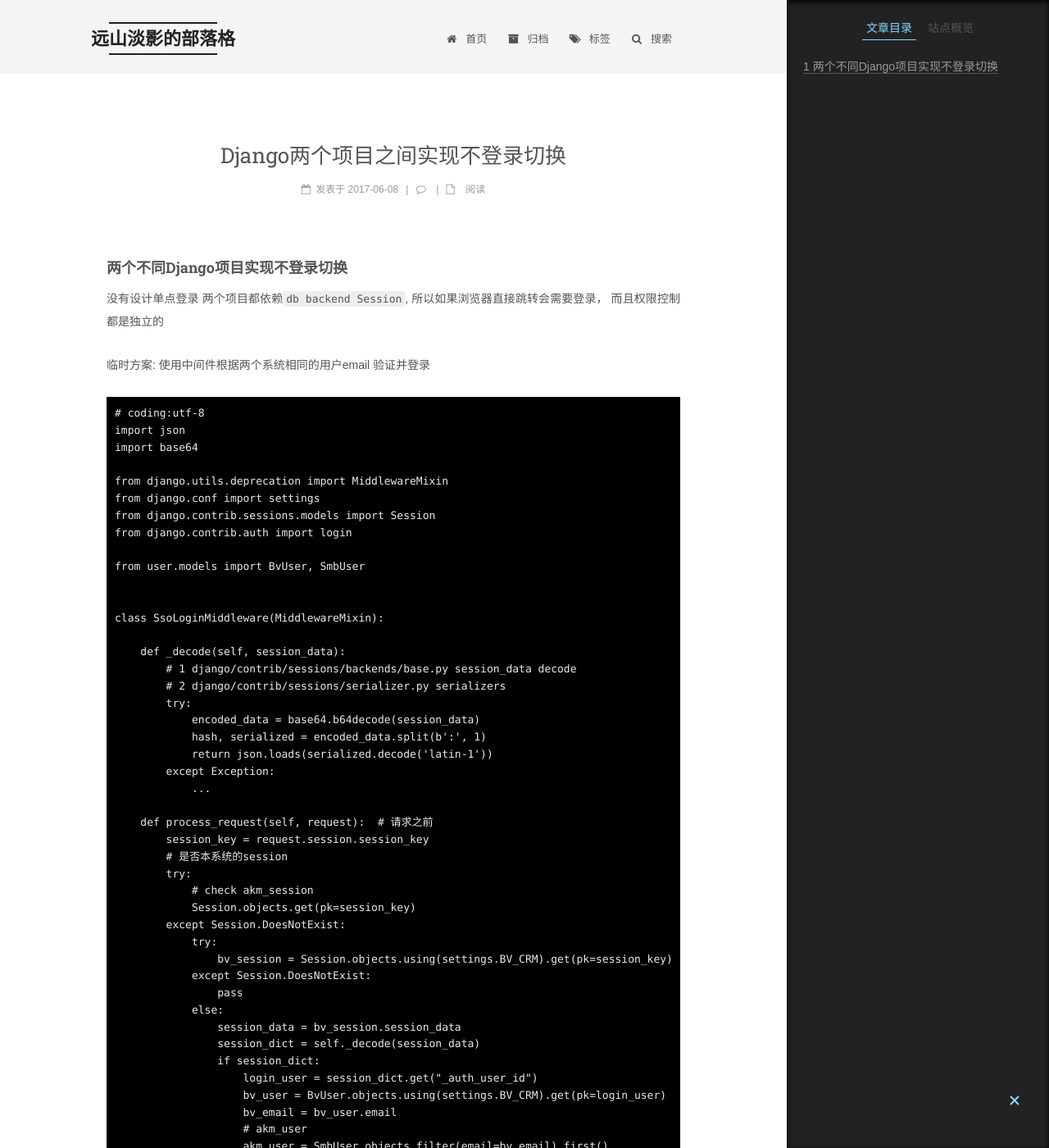
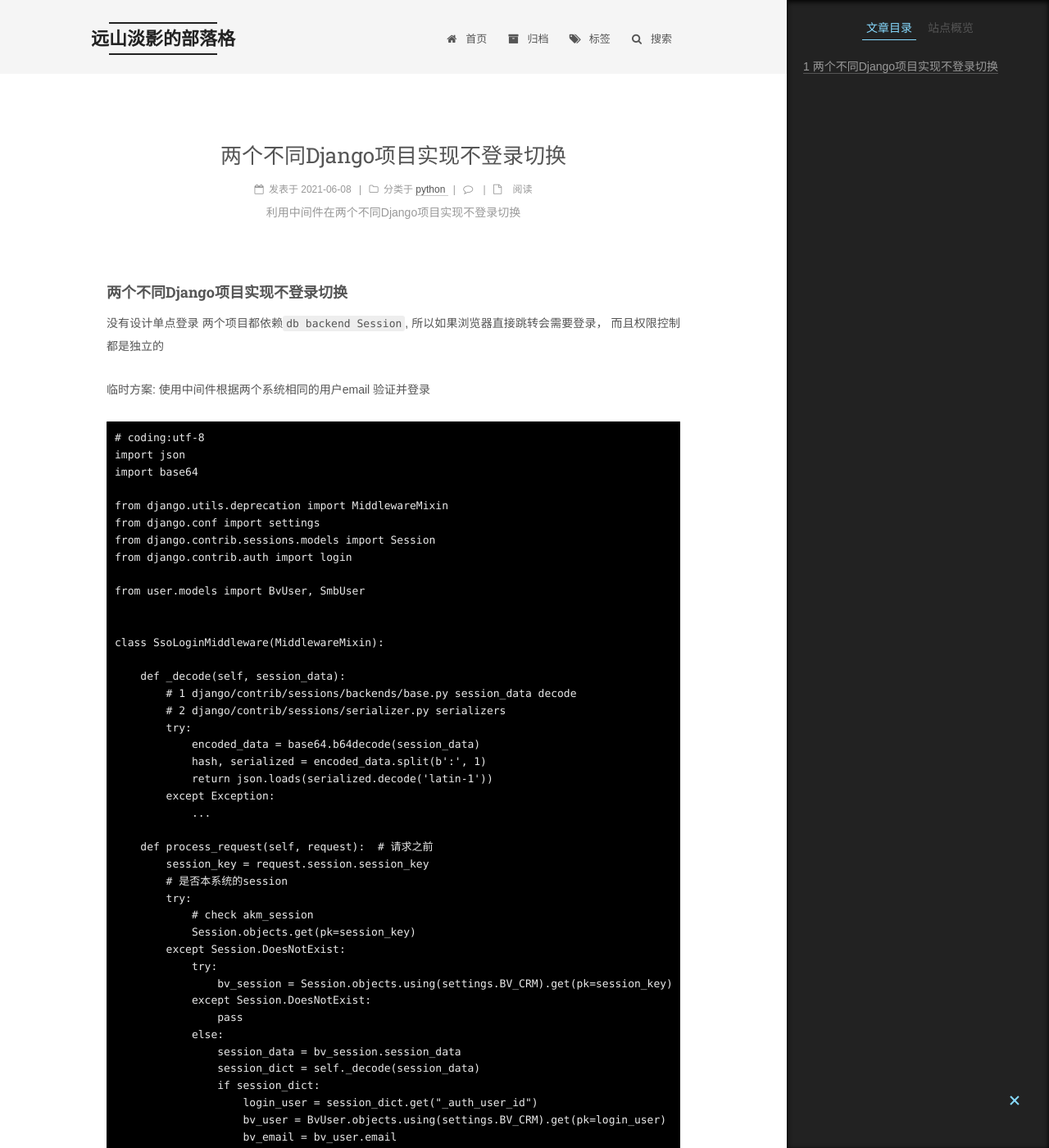
Before and after one commit to landybird/landybird.github.io, a Jekyll site: the page built from _posts/2021-06-08-Django两个项目之间实现不登录切换.md, in a window 1280 px wide and 1400 px high. Shown: the whole window at 82% size. Built offline with Jekyll 4.4.1, drawn with Linux system fonts in a browser that asks for light colours; some web fonts are replaced; comment, search, counter and statistics services are not loaded; some of the changed text lies outside the part shown.

Commit message:
Update and rename 2017-06-08-Django两个项目之间实现不登录切换.md to 2021-06-08-Django两个项目之间实现不登录切换.md

```diff
--- a/_posts/2017-06-08-Django两个项目之间实现不登录切换.md
+++ b/_posts/2021-06-08-Django两个项目之间实现不登录切换.md
@@ -1,3 +1,12 @@
+---
+title: 两个不同Django项目实现不登录切换
+description: 利用中间件在两个不同Django项目实现不登录切换
+categories:
+ - python
+tags:
+- django
+---
+
 #### 两个不同Django项目实现不登录切换
 
 没有设计单点登录 两个项目都依赖`db backend Session`, 所以如果浏览器直接跳转会需要登录， 而且权限控制都是独立的
```
